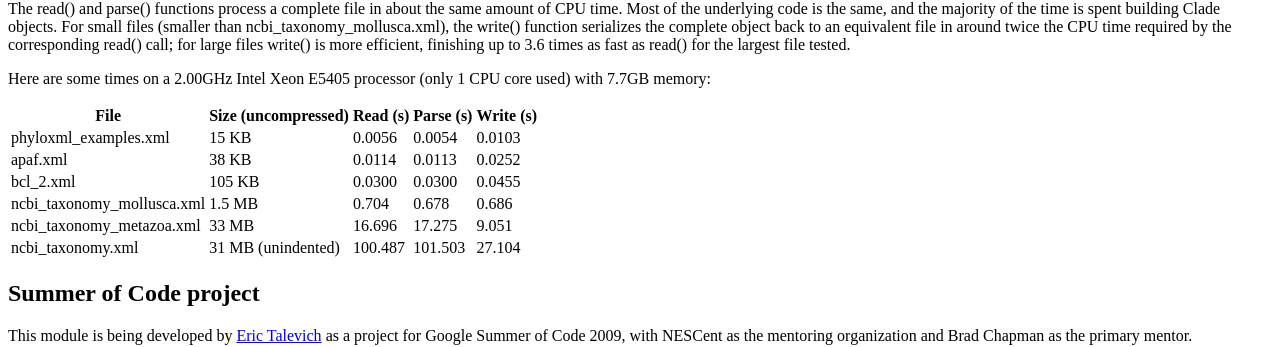
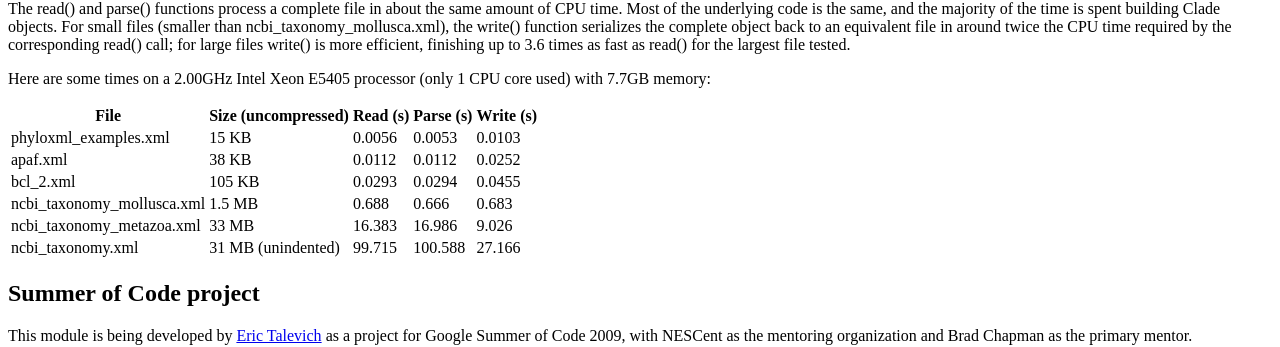
Before and after one commit to biopython/biopython.github.io, a Jekyll site: the page built from wiki/PhyloXML.md, in a window 1280 px wide and 900 px high, scrolled down 2830 px. Shown: the part 334-681 px from the top of the window. Built offline with Jekyll 4.4.1, drawn with Linux system fonts in a browser that asks for light colours.

Commit message:
/* Performance */ new numbers

```diff
--- a/wiki/PhyloXML.md
+++ b/wiki/PhyloXML.md
@@ -273,12 +273,12 @@ core used) with 7.7GB memory:
 
 | File                         | Size (uncompressed) | Read (s) | Parse (s) | Write (s) |
 |------------------------------|---------------------|----------|-----------|-----------|
-| phyloxml\_examples.xml       | 15 KB               | 0.0056   | 0.0054    | 0.0103    |
-| apaf.xml                     | 38 KB               | 0.0114   | 0.0113    | 0.0252    |
-| bcl\_2.xml                   | 105 KB              | 0.0300   | 0.0300    | 0.0455    |
-| ncbi\_taxonomy\_mollusca.xml | 1.5 MB              | 0.704    | 0.678     | 0.686     |
-| ncbi\_taxonomy\_metazoa.xml  | 33 MB               | 16.696   | 17.275    | 9.051     |
-| ncbi\_taxonomy.xml           | 31 MB (unindented)  | 100.487  | 101.503   | 27.104    |
+| phyloxml\_examples.xml       | 15 KB               | 0.0056   | 0.0053    | 0.0103    |
+| apaf.xml                     | 38 KB               | 0.0112   | 0.0112    | 0.0252    |
+| bcl\_2.xml                   | 105 KB              | 0.0293   | 0.0294    | 0.0455    |
+| ncbi\_taxonomy\_mollusca.xml | 1.5 MB              | 0.688    | 0.666     | 0.683     |
+| ncbi\_taxonomy\_metazoa.xml  | 33 MB               | 16.383   | 16.986    | 9.026     |
+| ncbi\_taxonomy.xml           | 31 MB (unindented)  | 99.715   | 100.588   | 27.166    |
 
 Summer of Code project
 ----------------------
```
Also changed, not shown: 1 other file.
